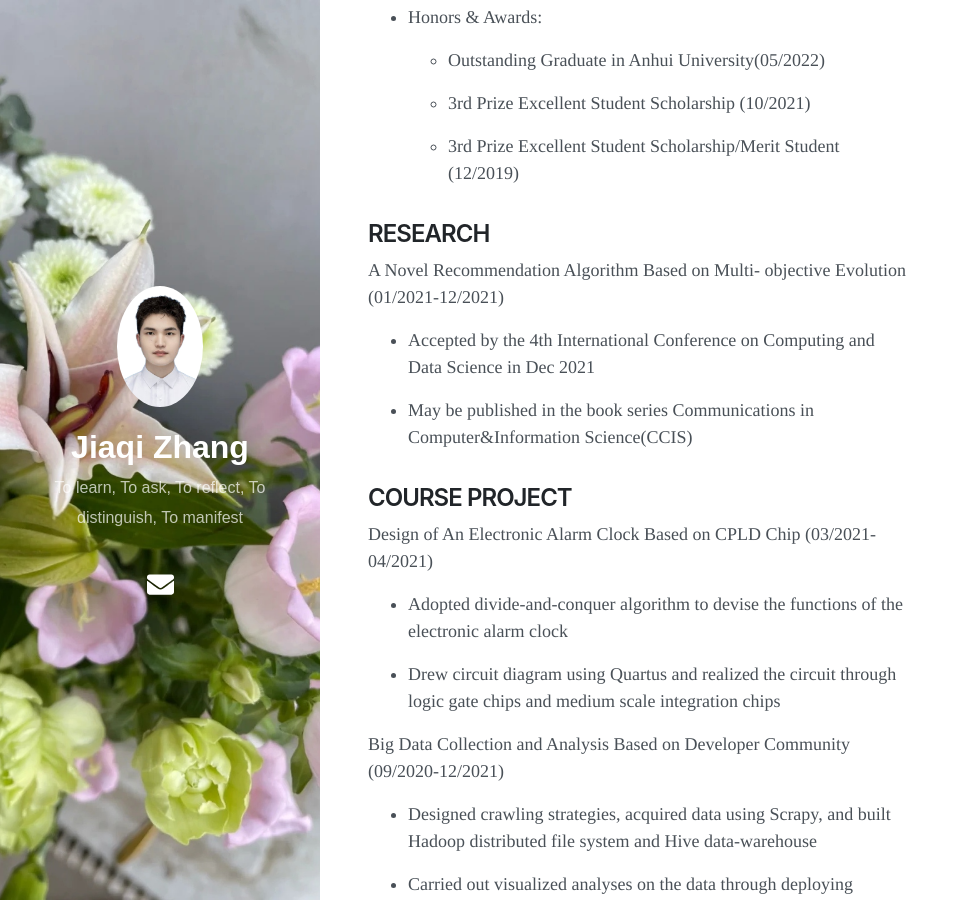
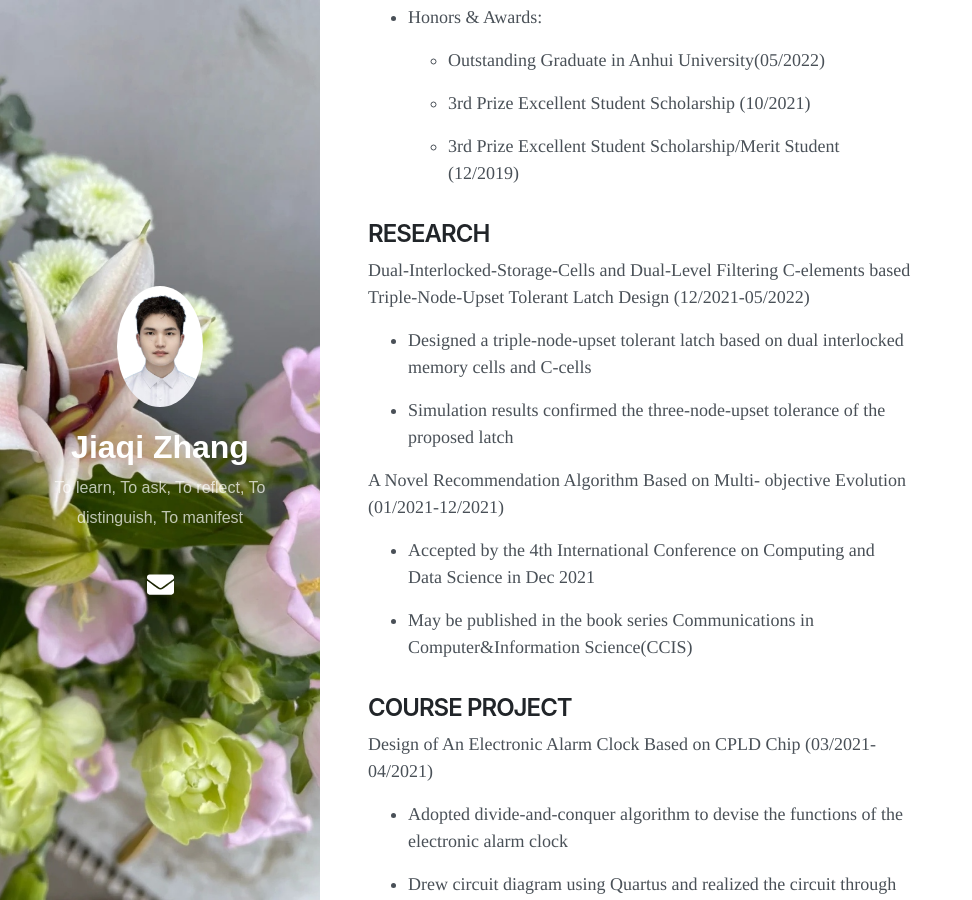
Before and after one commit to forwardPlus7/forwardPlus7.github.io, a Jekyll site: the page built from about.md, in a window 1280 px wide and 900 px high, scrolled down 310 px. Shown: the whole window, without its empty margins (0-972 px from the left). Built offline with Jekyll 4.4.1, drawn with Linux system fonts in a browser that asks for light colours; nearby versions of some CDN libraries.

Commit message:
Update about.md

```diff
--- a/about.md
+++ b/about.md
@@ -21,6 +21,13 @@ Bachelor Degree Anhui University (Project 211), Hefei, Anhui, China 09/2018-Pres
 
 ## RESEARCH
 
+Dual-Interlocked-Storage-Cells and Dual-Level Filtering C-elements based Triple-Node-Upset Tolerant Latch Design (12/2021-05/2022)
+
+- Designed a triple-node-upset tolerant latch based on dual interlocked memory cells and C-cells
+
+- Simulation results confirmed the three-node-upset tolerance of the proposed latch
+
+
 A Novel Recommendation Algorithm Based on Multi- objective Evolution (01/2021-12/2021)
 
 - Accepted by the 4th International Conference on Computing and Data Science in Dec 2021
@@ -32,14 +39,18 @@ A Novel Recommendation Algorithm Based on Multi- objective Evolution (01/2021-12
 
 Design of An Electronic Alarm Clock Based on CPLD Chip (03/2021-04/2021)
 
-- Adopted divide-and-conquer algorithm to devise the functions of the electronic alarm clock
+- Adopted divide-and-conquer algorithm
+  to devise the functions of the electronic alarm clock
 
-- Drew circuit diagram using Quartus and realized the circuit through logic gate chips and medium scale integration chips
+- Drew circuit diagram using Quartus
+  and realized the circuit through logic gate chips and medium scale integration
+  chips
 
 
 Big Data Collection and Analysis Based on Developer Community (09/2020-12/2021)
 
-- Designed crawling strategies, acquired data using Scrapy, and built Hadoop distributed file system and Hive data-warehouse
+- Designed crawling strategies, acquired data using Scrapy, and built Hadoop distributed
+  file system and Hive data-warehouse
 
 - Carried out visualized analyses on the data through deploying Superset
 
@@ -59,4 +70,5 @@ Front-End Developer BOC Financial Technology Co., Ltd, Chengdu, Sichuan, China (
 
 - Participated in the project "Yixintang Intelligent Medical System" as a Front-end Developer
 
-- Designed and built the front-end of web pages in JavaScript, HTML and CSS using the Vue.js framework and independently composed related software documentations
+- Designed and built the front-end of web pages in JavaScript, HTML and CSS using the Vue.js framework and independently composed related
+  software documentations
```
